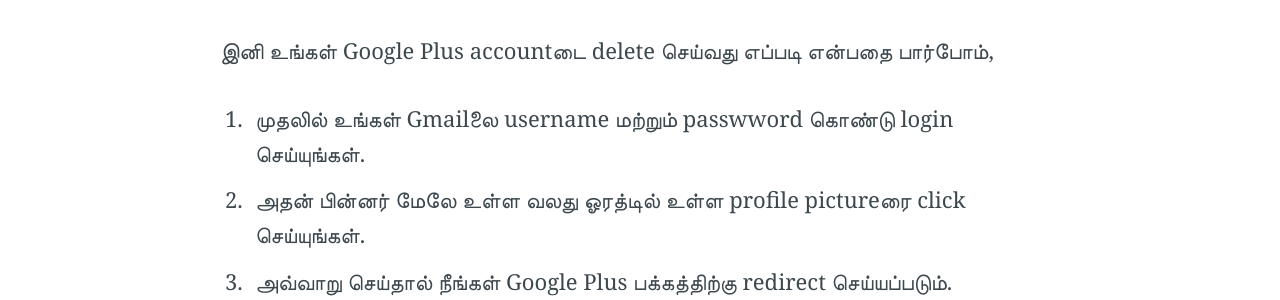
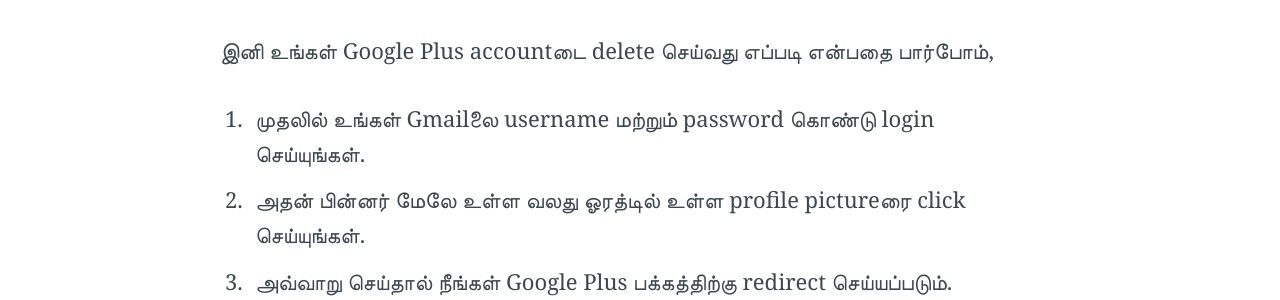
Before and after one commit to techlanka/blog, a Jekyll site: the page built from _posts/2018-10-19-how-to-delete-google-plus-account.md, in a window 1280 px wide and 900 px high, scrolled down 1515 px. Shown: the part 157-457 px from the top of the window. Built offline with Jekyll 4.4.1, drawn with Linux system fonts in a browser that asks for light colours; nearby versions of some CDN libraries; comment, search, counter and statistics services are not loaded.

Commit message:
Update 2018-10-19-how-to-delete-google-plus-account.md

```diff
--- a/_posts/2018-10-19-how-to-delete-google-plus-account.md
+++ b/_posts/2018-10-19-how-to-delete-google-plus-account.md
@@ -5,7 +5,8 @@
 cover: assets/images/google-plus-delete.jpg
 date: '2018-10-19 03:58:00 +0000'
 navigation: true
-tags: [tips & tricks]
+tags:
+  - tips & tricks
 class: post-template
 author: mirshad
 title: Google Plus Accountடை Delete செய்வது எப்படி?
@@ -20,7 +21,7 @@
 
 இனி உங்கள் Google Plus accountடை delete செய்வது எப்படி என்பதை பார்போம்,
 
-1. முதலில் உங்கள் Gmailலை username மற்றும் passwword கொண்டு login செய்யுங்கள்.
+1. முதலில் உங்கள் Gmailலை username மற்றும் password கொண்டு login செய்யுங்கள்.
 2. அதன் பின்னர் மேலே உள்ள வலது ஓரத்டில் உள்ள profile pictureரை click செய்யுங்கள்.
 3. அவ்வாறு செய்தால் நீங்கள் Google Plus பக்கத்திற்கு redirect செய்யப்படும்.
 4. அதன் பின்னர் இடதுபுரத்தில் உள்ள 'Settings' என்ற Optionனை Click செய்யுங்கள்.
```
